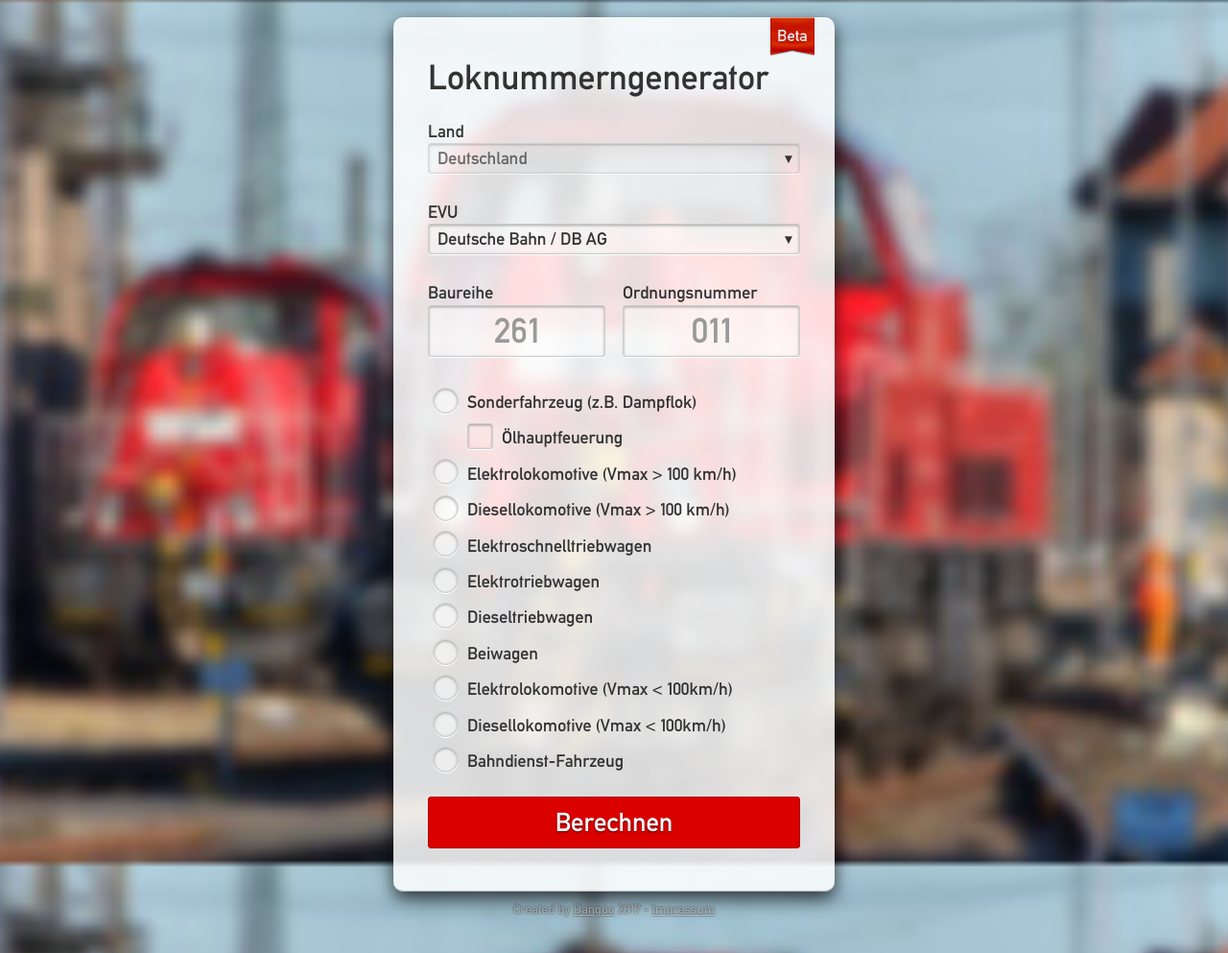
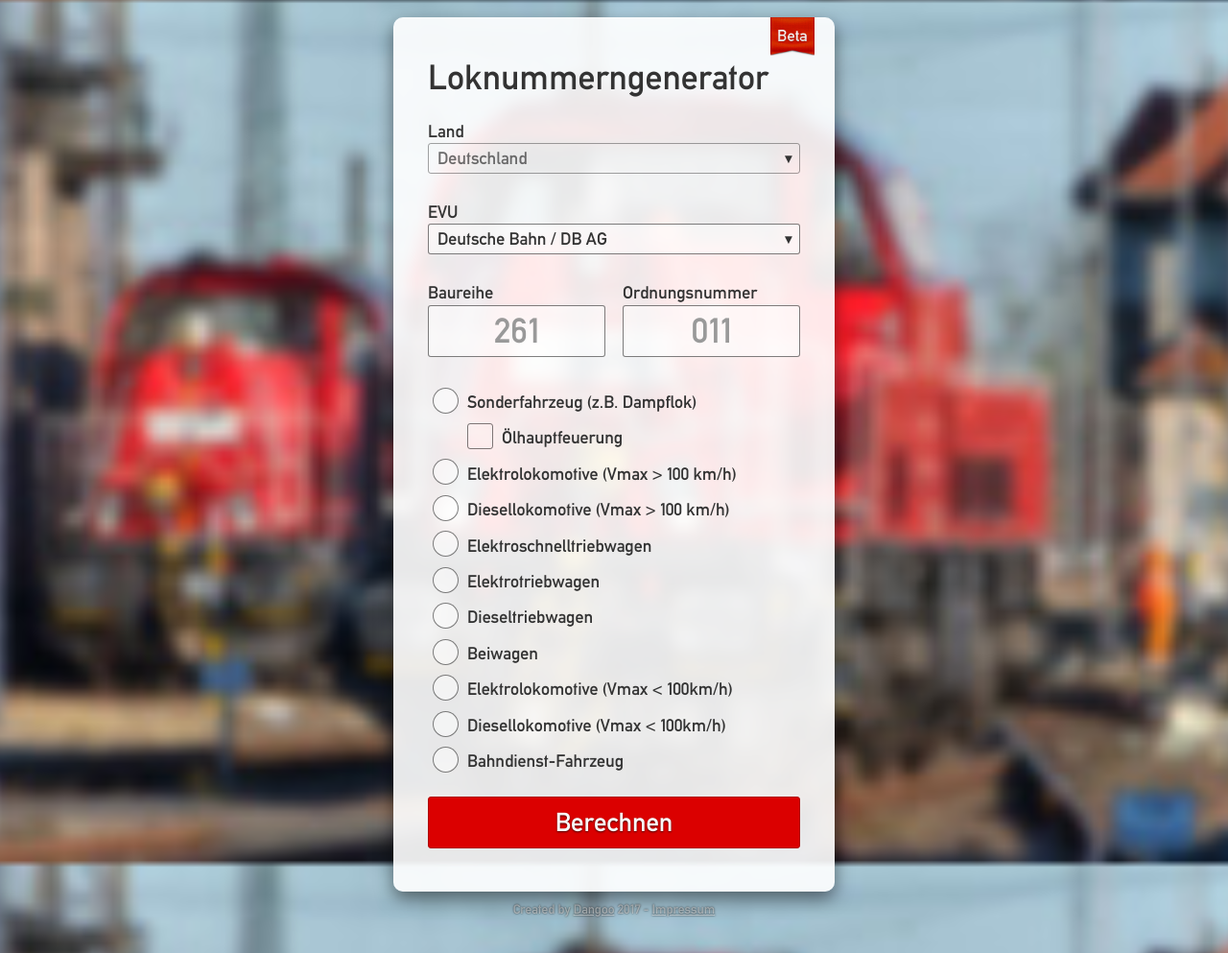
Before and after one commit to Dangoo/toolz, a Jekyll site: the page built from index.html, in a window 1280 px wide. Shown: the whole page at 96% size. Built offline with Jekyll 4.4.1, drawn with Linux system fonts in a browser that asks for light colours.

Commit message:
feat: flattenize

```diff
--- a/css/main.css
+++ b/css/main.css
@@ -5,7 +5,7 @@
 @font-face {
     font-family: 'Bahn';
     src: local('Bahnschrift'),
-         url('../fonts/din1451alt-webfont.woff') format('woff');
+        url('../fonts/din1451alt-webfont.woff') format('woff');
     font-weight: normal;
     font-style: normal;
     font-display: swap;
@@ -73,12 +73,24 @@
    Interface styles
    ========================================================================== */
 
-::-webkit-input-placeholder { color:#999; }
-::-moz-placeholder { color:#999; } /* firefox 19+ */
-input:-moz-placeholder { color:#999; }
+::-webkit-input-placeholder {
+    color: #999;
+}
 
-h1, h2, h3,
-.button_round, .button,
+::-moz-placeholder {
+    color: #999;
+}
+
+/* firefox 19+ */
+input:-moz-placeholder {
+    color: #999;
+}
+
+h1,
+h2,
+h3,
+.button_round,
+.button,
 label {
     -webkit-touch-callout: none;
     -webkit-user-select: none;
@@ -104,7 +116,7 @@
     background-attachment: fixed;
     font-family: 'Bahn', Arial, sans-serif;
     font-weight: 400;
-    font-variation-settings: "wght" 450, "wdth" 95;
+    font-variation-settings: "wght"450, "wdth"95;
     font-size: 18px;
     -webkit-font-smoothing: antialiased;
     color: #333;
@@ -123,14 +135,13 @@
     margin-bottom: .5em;
     background: url(../img/beta_flag.png) 95% 0 no-repeat;
     background-size: 10%;
-    background-color: rgba(255,255,255,0.85);
+    background-color: rgba(255, 255, 255, 0.9);
     border-radius: 10px;
-    box-shadow: 0 7px 18px rgba(0,0,0,0.75),
-                inset 0 1px 0 rgba(255,255,255,0.5),
-                inset 0 -1px 1px rgba(0,0,0,0.25);
+    box-shadow: 0 7px 18px rgba(0, 0, 0, 0.5);
 }
 
-ul, li {
+ul,
+li {
     list-style-type: none;
 }
 
@@ -186,11 +197,10 @@
 
 input,
 .select_native,
-.binary-input_native + .binary-input_custom {
+.binary-input_native+.binary-input_custom {
     box-sizing: border-box;
     background: rgba(255, 255, 255, 0.5);
-    box-shadow: inset 0 1px 3px rgba(0,0,0,0.35), 0 1px 0 #fff;
-    border: 1px solid #cacece;
+    border: 1px solid rgba(0, 0, 0, 0.5);
     outline: none;
     font-family: inherit;
     color: inherit;
@@ -200,8 +210,8 @@
 
 input:focus,
 .select_native:focus,
-.binary-input_native:focus + .binary-input_custom {
-    border-color: currentColor;
+.binary-input_native:focus+.binary-input_custom {
+    border-color: rgb(0, 0, 0);
 }
 
 input[type=text] {
@@ -250,7 +260,7 @@
     display: inline-block;
     width: 100%;
     height: inherit;
-    padding: 0 1em 0 .5em;
+    padding: 0 1.5em 0 .5em;
     border-radius: inherit;
 }
 
@@ -265,19 +275,19 @@
     -webkit-font-smoothing: antialiased;
     font-size: 1.5em;
     line-height: 1;
-    text-shadow: 0 1px 2px rgba(0,0,0,0.65);
+    text-shadow: 0 1px 2px rgba(0, 0, 0, 0.65);
     outline: none;
     transition: box-shadow 0.1s;
 }
 
 .button:hover,
 .button:focus {
-    box-shadow: 0 1px 5px rgba(0,0,0,0.5);
+    /* box-shadow: 0 1px 5px rgba(0, 0, 0, 0.5); */
     background: #e30000;
 }
 
 .button:active {
-    box-shadow: inset 0 2px 10px rgba(0,0,0,0.5);
+    /* box-shadow: inset 0 2px 10px rgba(0, 0, 0, 0.5); */
     background: #c31006;
 }
 
@@ -285,7 +295,7 @@
     border-color: #333333;
 }
 
-.button.button--primary {
+.button--primary {
     position: -webkit-sticky;
     position: sticky;
     bottom: 0.5em;
@@ -309,7 +319,7 @@
     display: flex;
     align-items: flex-start;
     padding: 5px;
-    -webkit-tap-highlight-color: rgba(0,0,0,0);
+    -webkit-tap-highlight-color: rgba(0, 0, 0, 0);
 }
 
 .binary-input-with-label--nested {
@@ -341,12 +351,12 @@
     transition: background-color .1s ease-in;
 }
 
-.binary-input_native:disabled + .binary-input_custom {
+.binary-input_native:disabled+.binary-input_custom {
     color: #999;
     background-color: transparent;
 }
 
-.binary-input_native:disabled ~ .binary-input_label {
+.binary-input_native:disabled~.binary-input_label {
     cursor: not-allowed;
 }
 
@@ -357,27 +367,27 @@
     transition: transform .1s ease-in;
 }
 
-.binary-input_native[type=radio] + .binary-input_custom {
+.binary-input_native[type=radio]+.binary-input_custom {
     border-radius: 50%;
 }
 
-.binary-input_native[type=radio] + .binary-input_custom::after {
+.binary-input_native[type=radio]+.binary-input_custom::after {
     width: 50%;
     height: 50%;
     border-radius: 50%;
     background: currentColor;
 }
 
-.binary-input_native[type=checkbox] + .binary-input_custom::after {
+.binary-input_native[type=checkbox]+.binary-input_custom::after {
     content: '✔';
 }
 
-.binary-input_native:checked + .binary-input_custom::after {
+.binary-input_native:checked+.binary-input_custom::after {
     transform: scale(1);
 }
 
 .binary-input_custom:active {
-    box-shadow: inset 0 1px 3px rgba(0,0,0,0.5), 0 1px 0 #fff;
+    box-shadow: inset 0 1px 3px rgba(0, 0, 0, 0.5), 0 1px 0 #fff;
 }
 
 .binary-input_label {
@@ -392,8 +402,8 @@
     transform-origin: 0 50%;
 }
 
-.binary-input_native:focus ~ .binary-input_label,
-.binary-input_native:not(:disabled) ~ .binary-input_label:hover,
+.binary-input_native:focus~.binary-input_label,
+.binary-input_native:not(:disabled)~.binary-input_label:hover,
 .meta-bar a:hover {
     transform: scale(1.05);
 }
@@ -403,9 +413,9 @@
     width: 100%;
     font-size: .75em;
     padding: 0 2em;
-    color: rgba(255,255,255,0.5);
+    color: rgba(255, 255, 255, 0.5);
     text-align: center;
-    text-shadow: 0 0 2px rgba(0,0,0,0.75);
+    text-shadow: 0 0 2px rgba(0, 0, 0, 0.75);
 }
 
 .meta-bar a,
@@ -420,7 +430,7 @@
 }
 
 .meta-bar a:hover {
-    color: rgba(255,255,255,0.65);
+    color: rgba(255, 255, 255, 0.65);
 }
 
 
```
